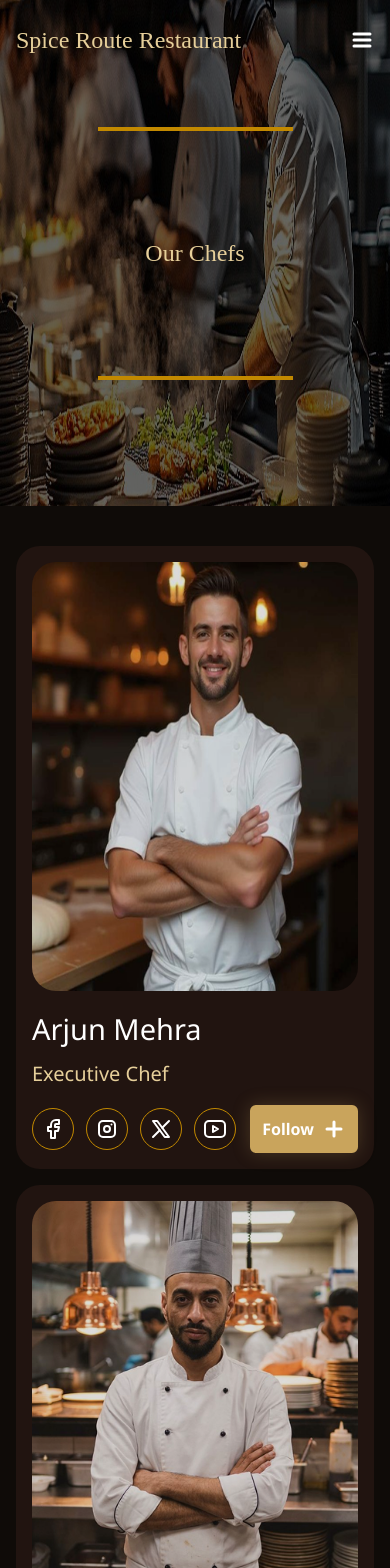
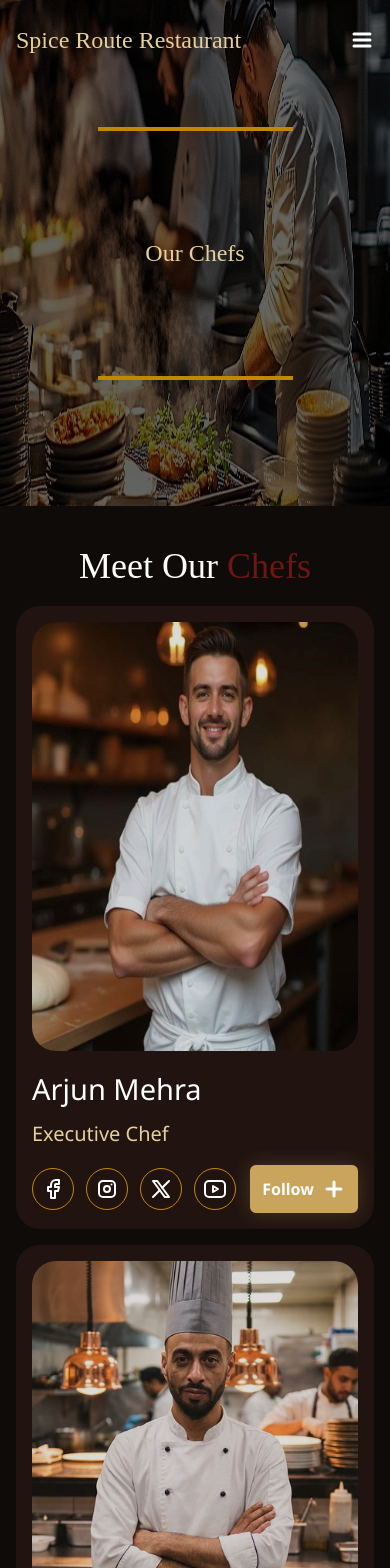
Before and after one commit to unknowdeepanshu/cafe-and-restaurant, a React (Vite) app in the folder Spice Route Restaurant/: page /aboutthechef in a window 390 px wide. Shown: the top 1568 px of the page. Built offline with nearby package versions, Linux system fonts and the light colour scheme; a web font is replaced by a local one.

Commit message:
feat: integrate useIsMobile hook in Chef component for responsive layout; adjust rendering based on screen size

```diff
--- a/Spice Route Restaurant/src/hook/matchMedia.ts
+++ b/Spice Route Restaurant/src/hook/matchMedia.ts
@@ -6,16 +6,20 @@ export function useIsMobile() {
   const [isMinTablet, setIsMinTablet] = useState(false);
   const [isDesktop, setIsDisDesktop] = useState(false);
 
+  const [isLargeDesktop, setIsDLargeisDesktop] = useState(false);
   useEffect(() => {
     const mobileQuery = window.matchMedia("(max-width: 425px)");
     const tabletMaxQuery = window.matchMedia("(max-width: 768px)");
     const tabletMinQuery = window.matchMedia("(min-width: 768px)");
     const desktopQuery = window.matchMedia("(min-width: 1024px)");
+
+    const LargedesktopQuery = window.matchMedia("(min-width: 1503px)");
     const handleChange = () => {
       setIsMobile(mobileQuery.matches);
       setIsMaxTablet(tabletMaxQuery.matches);
       setIsDisDesktop(desktopQuery.matches);
       setIsMinTablet(tabletMinQuery.matches);
+      setIsDLargeisDesktop(LargedesktopQuery.matches);
     };
 
     handleChange();
@@ -23,13 +27,16 @@ export function useIsMobile() {
     tabletMaxQuery.addEventListener("change", handleChange);
     desktopQuery.addEventListener("change", handleChange);
     tabletMinQuery.addEventListener("change", handleChange);
+    LargedesktopQuery.addEventListener("change", handleChange);
     return () => {
       mobileQuery.removeEventListener("change", handleChange);
       tabletMaxQuery.removeEventListener("change", handleChange);
       desktopQuery.removeEventListener("change", handleChange);
       tabletMinQuery.addEventListener("change", handleChange);
+
+      LargedesktopQuery.addEventListener("change", handleChange);
     };
   }, []);
 
-  return { isMobile, isMaxTablet, isDesktop, isMinTablet };
+  return { isMobile, isMaxTablet, isDesktop, isMinTablet, isLargeDesktop };
 }
--- a/Spice Route Restaurant/src/pages/Chef/Chef.tsx
+++ b/Spice Route Restaurant/src/pages/Chef/Chef.tsx
@@ -16,6 +16,8 @@ import {
   IconBrandYoutube,
   IconPlus,
 } from "@tabler/icons-react";
+import { useIsMobile } from "@/hook/matchMedia";
+
 const scoliadMedia = [
   <IconBrandFacebook color="#ffffff" />,
   <IconBrandInstagram color="#ffffff" />,
@@ -52,11 +54,26 @@ function Chef() {
       ChefName: "Vikram Sethi",
     },
   ];
+  const { isLargeDesktop } = useIsMobile();
   return (
     <>
       <section>
         <HeaderTitle img={Ketchen} Title="Our Chefs" />
         <div className="flex h-fit w-full flex-wrap justify-between gap-5 px-4 py-10 md:px-16">
+          <div className="h-fit w-full items-center justify-center">
+            <h1
+              id="Header"
+              className="text-texts-200 text-center text-4xl sm:text-6xl md:text-7xl"
+            >
+              Meet Our{" "}
+              <span id="restaurantNames" className="text-texts-300">
+                Chefs
+              </span>
+            </h1>
+          </div>
+
+          {isLargeDesktop ? (
+            <>
               <div className="flex h-fit w-full flex-wrap justify-center gap-4 md:justify-between">
                 {chefList.map((chef, index) => (
                   <Chefcard
@@ -77,6 +94,29 @@ function Chef() {
                   />
                 ))}
               </div>
+            </>
+          ) : (
+            <>
+              <div className="flex h-fit w-full flex-wrap justify-center gap-4 md:justify-center lg:justify-between">
+                {chefList.map((chef, index) => (
+                  <Chefcard
+                    key={index}
+                    img={chef.ChefImg}
+                    ChefPosition={chef.Chefposition}
+                    ChefName={chef.ChefName}
+                  />
+                ))}
+                {Chefs.map((chef, index) => (
+                  <Chefcard
+                    key={index}
+                    img={chef.ChefImg}
+                    ChefPosition={chef.Chefposition}
+                    ChefName={chef.ChefName}
+                  />
+                ))}
+              </div>
+            </>
+          )}
         </div>
       </section>
     </>
```
Lines whose indentation alone changed are shown as unchanged.
